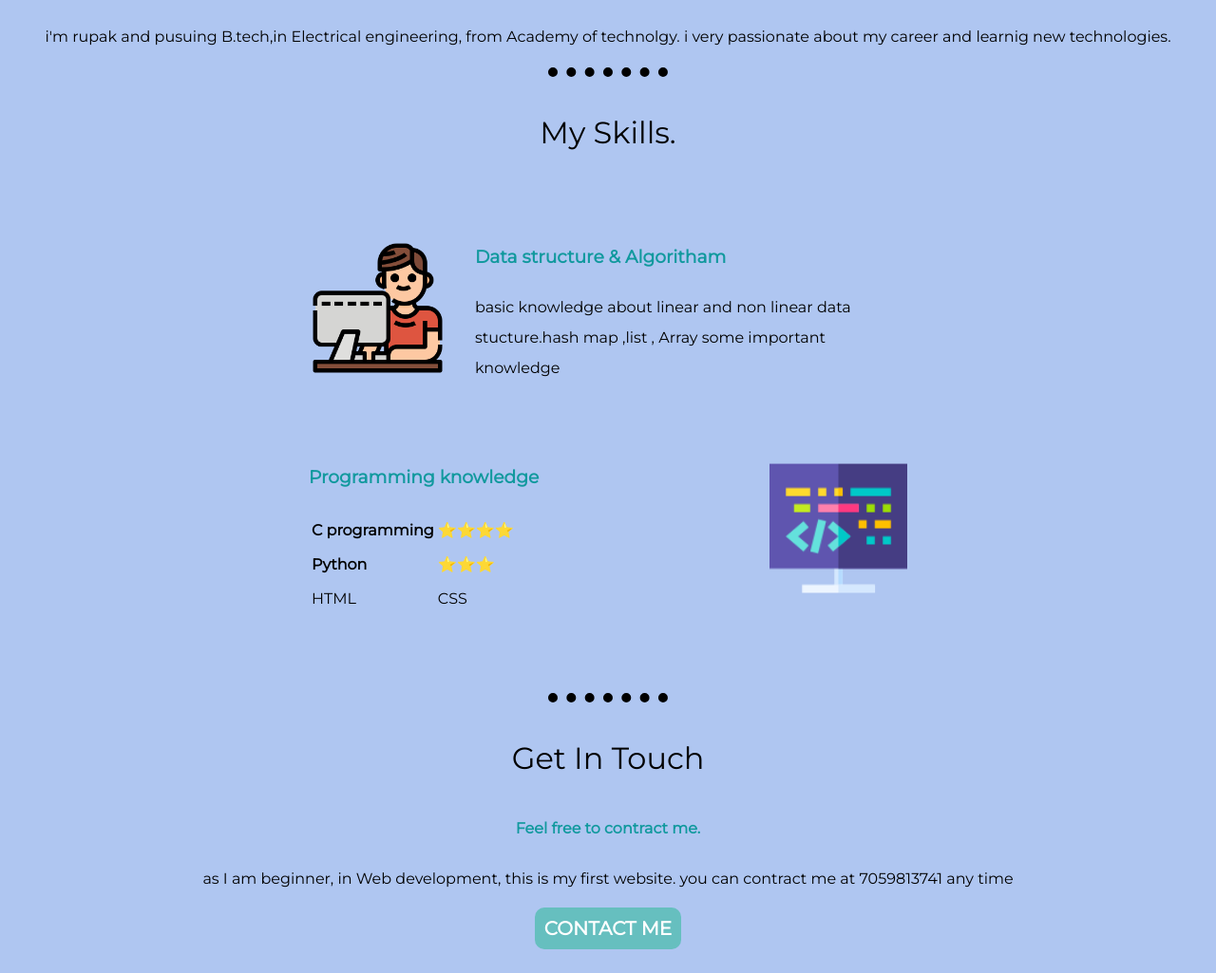
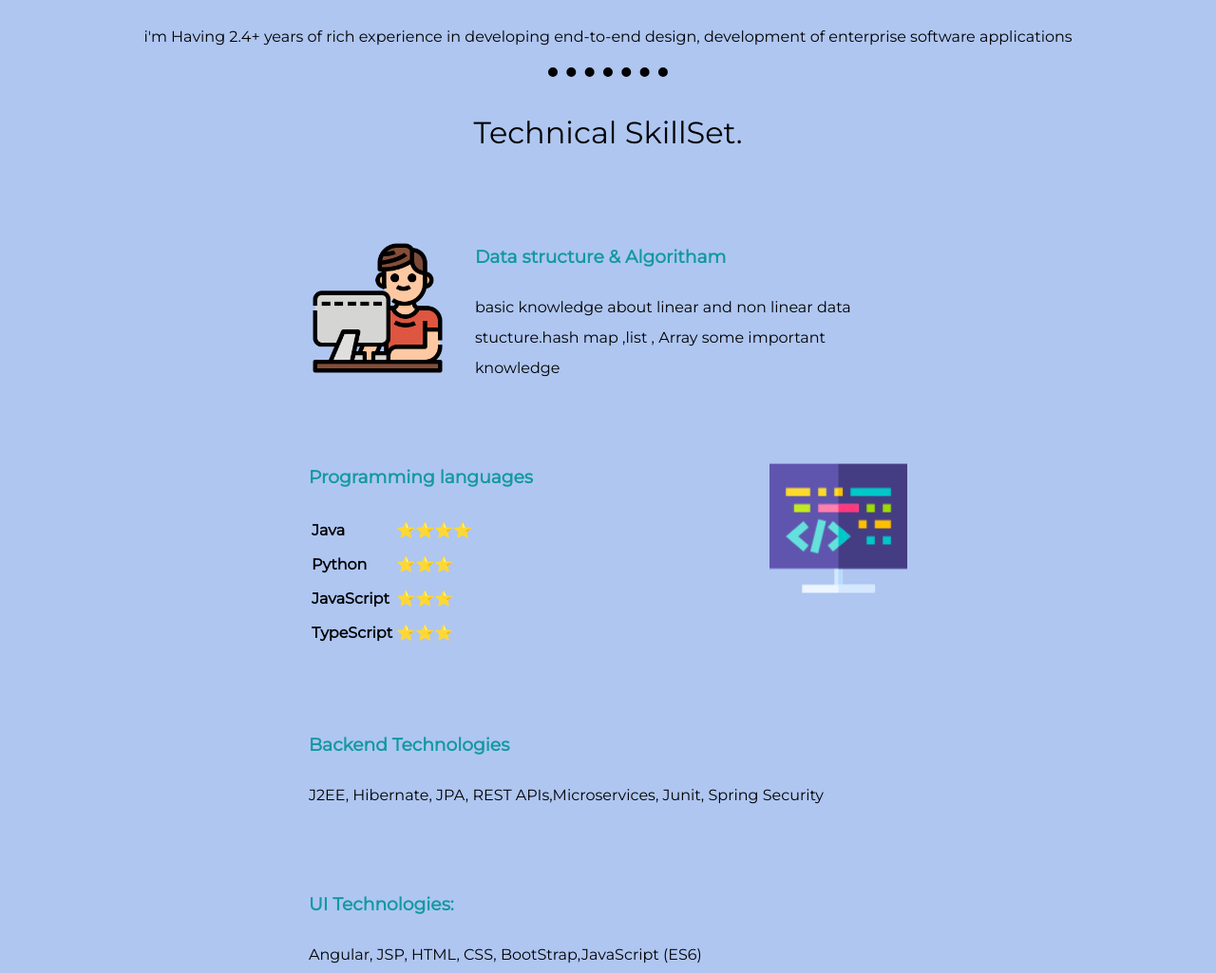
Before and after one commit to chowdhuryrupak/myweb, a plain HTML site: page index.html in a window 1280 px wide. Shown: the part 1374-2399 px from the top of the page at 95% size. Drawn offline with Linux system fonts and the light colour scheme.

Commit message:
Update index.html

```diff
--- a/index.html
+++ b/index.html
@@ -16,7 +16,7 @@
     <div class="top-container">
         <img class="top-cloud" src="cloud-4-128.png" alt="cloud image">
         <h1>Hi,I'm Rupak Chowdhury</h1>
-        <h2>New designer</h2>
+        <h2>Software Developer</h2>
         <img class="bottom-cloud" src="cloud-4-128.png" alt="cloud-image">
         <img src="mountain2.png" alt="mountain">
     </div>
@@ -24,11 +24,11 @@
         <div class="profile">
           <img src="Rupak1.png" alt="rupak profile pic">
           <h2>Hello.</h2>
-          <p>i'm rupak and pusuing B.tech,in Electrical engineering, from Academy of technolgy. i very  passionate about my career and learnig new  technologies.</p>
+          <p>i'm Having 2.4+ years of rich experience in developing end-to-end  design, development of enterprise software applications</p>
         </div>
         <hr>
         <div class="skills">
-          <h2>My Skills.</h2>
+          <h2>Technical SkillSet.</h2>
           <div class="skill-row">
             <img class="code" src="computer.png" alt="compurt pic">
             <h3>Data structure & Algoritham</h3>
@@ -36,11 +36,11 @@
           </div>
           <div class="skill-row">
             <img class="Programming" src="coding.png" alt="coding">
-                <h3>Programming knowledge</h3>
+                <h3>Programming languages</h3>
                 <p class="first">
                     <table>
                         <tr>
-                            <th>C programming  </th>
+                            <th>Java  </th>
                             <td>⭐⭐⭐⭐</td>
                         </tr>
                         <tr>
@@ -48,11 +48,24 @@
                             <td>⭐⭐⭐</td>
                         </tr>
                         <tr>
-                            <td>HTML </td>
-                            <td>CSS </td>
+                            <th>JavaScript</th>
+                            <td>⭐⭐⭐</td>
+                        </tr>
+                         <tr>
+                            <th>TypeScript</th>
+                            <td>⭐⭐⭐</td>
                         </tr>
                     </table>
                 </p>
+          </div>
+        <div class="skill-row">
+            <h3>Backend Technologies</h3>
+            <p>J2EE, Hibernate, JPA, REST APIs,Microservices, Junit, Spring Security</p>
+          </div>
+        </div>
+        <div class="skill-row">
+            <h3>UI Technologies:</h3>
+            <p>Angular, JSP, HTML, CSS, BootStrap,JavaScript (ES6)</p>
           </div>
         </div>
         <hr>
```
